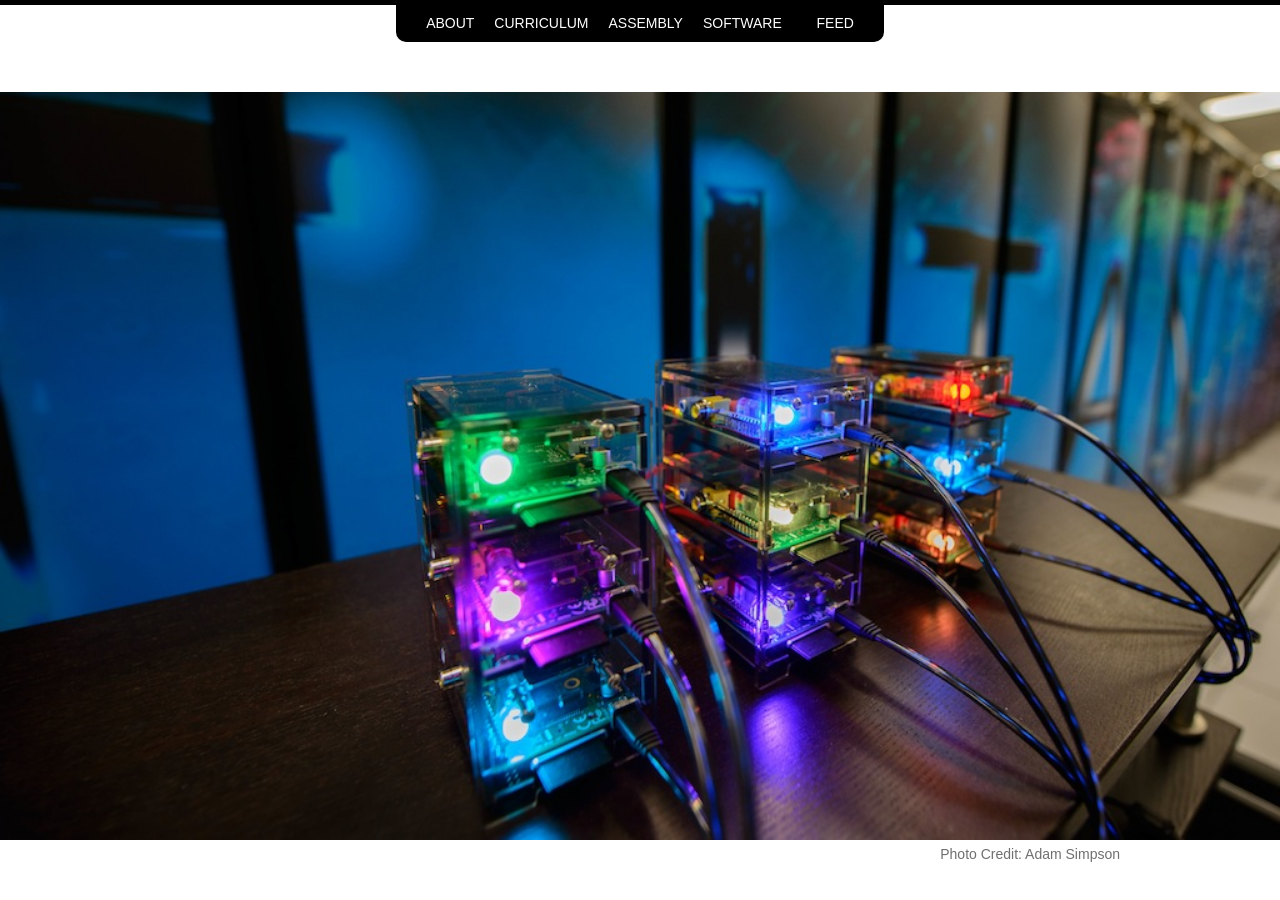
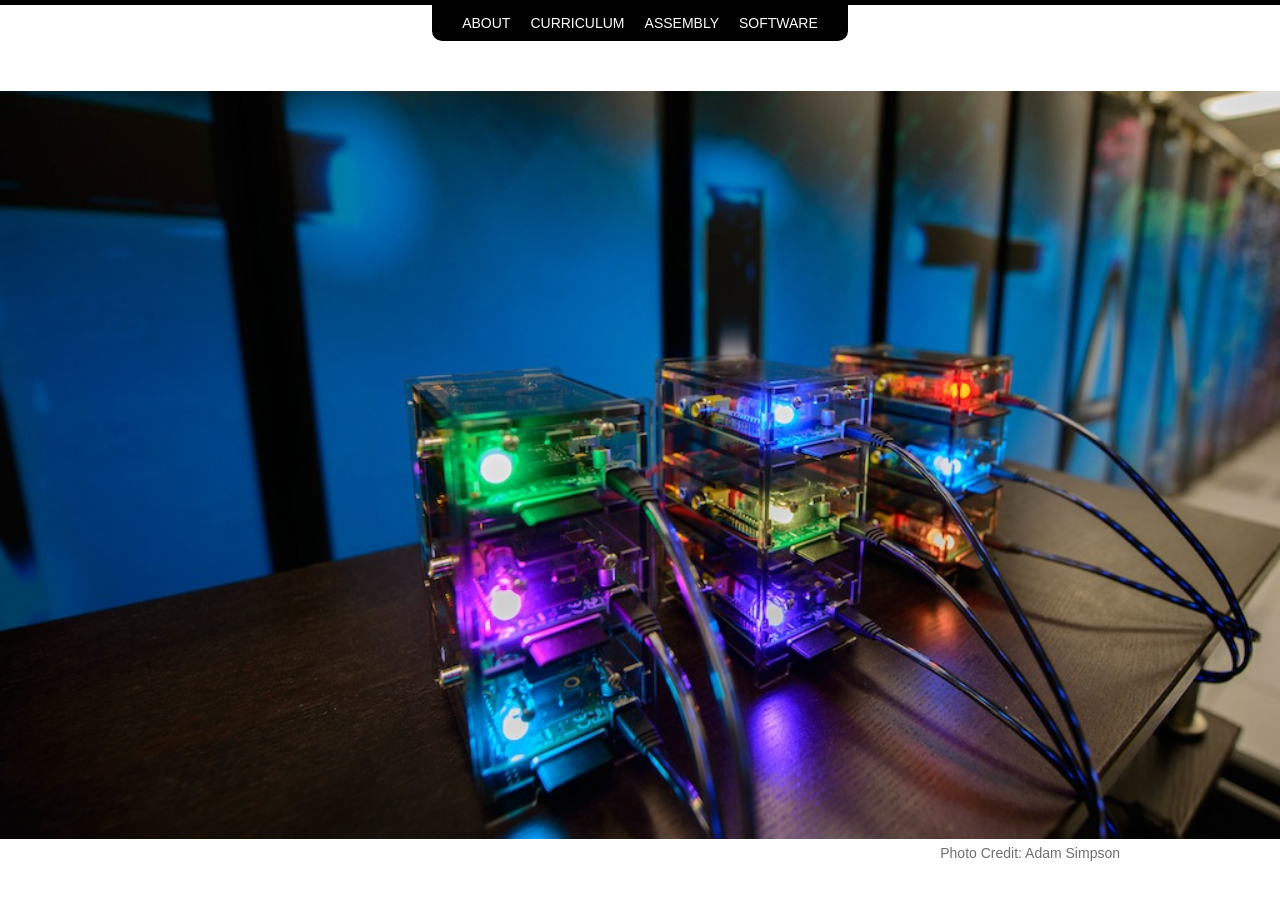
Before and after one commit to TinyTitan/tinytitan.github.io, a Jekyll site: the page built from index.md, in a window 1280 px wide and 900 px high. Built offline with Jekyll 4.4.1, drawn with Linux system fonts in a browser that asks for light colours; nearby versions of some CDN libraries.

Commit message:
removing RSS feed

```diff
--- a/_includes/head.html
+++ b/_includes/head.html
@@ -25,7 +25,6 @@
 
 {% capture canonical %}{{ site.url }}{% if site.permalink contains '.html' %}{{ page.url }}{% else %}{{ page.url | remove:'index.html' | strip_slash }}{% endif %}{% endcapture %}
 <link rel="canonical" href="{{ canonical }}">
-<link href="{{ site.url }}/feed.xml" type="application/atom+xml" rel="alternate" title="{{ site.title }} Feed">
 {% if site.owner.google_plus %}<link rel="author" href="{{ site.owner.google_plus }}?rel=author">{% endif %}
 
 <!-- http://t.co/dKP3o1e -->
--- a/_includes/navigation.html
+++ b/_includes/navigation.html
@@ -10,7 +10,6 @@
 				{% endif %}
 			</li>
 	        {% endfor %}
-	        <li><a href="{{ site.url }}/feed.xml" title="Atom/RSS feed"><i class="icon-rss"></i> Feed</a></li>
 	        {% if site.search %}<li class="dosearch"><i class="icon-search"></i> Search</li>{% endif %}
 	    </ul>
 	</nav>
```
